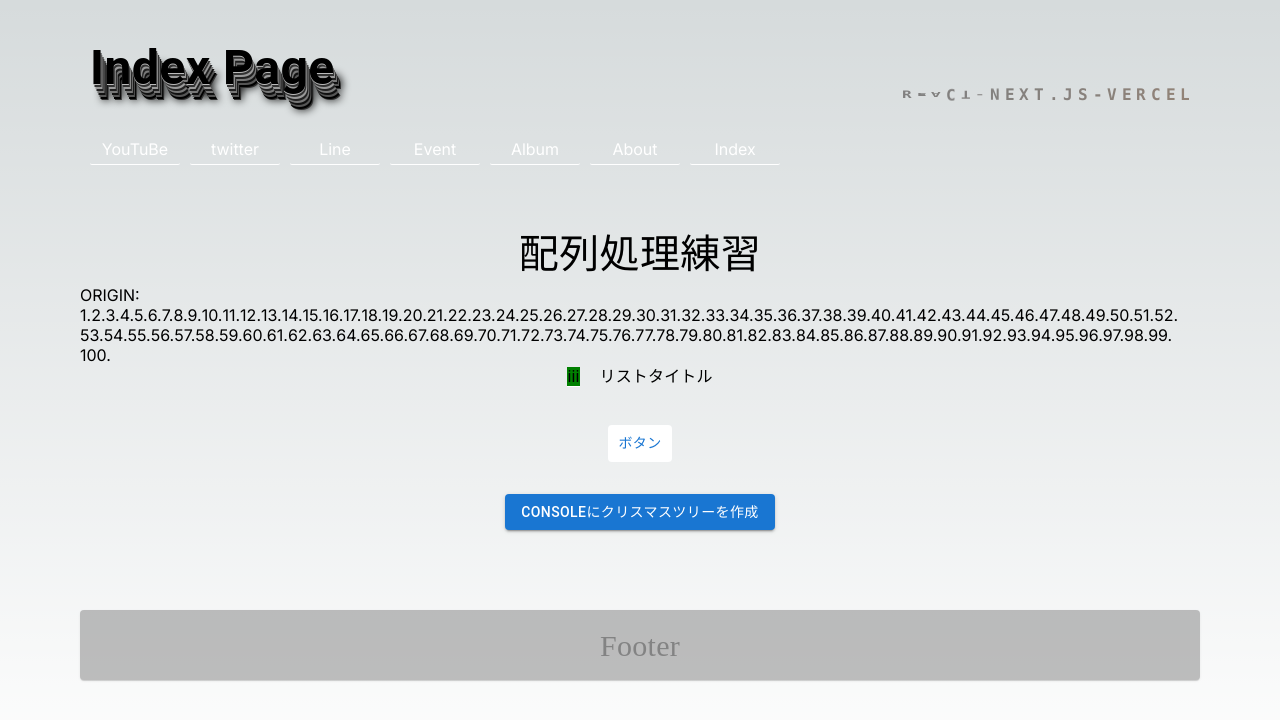
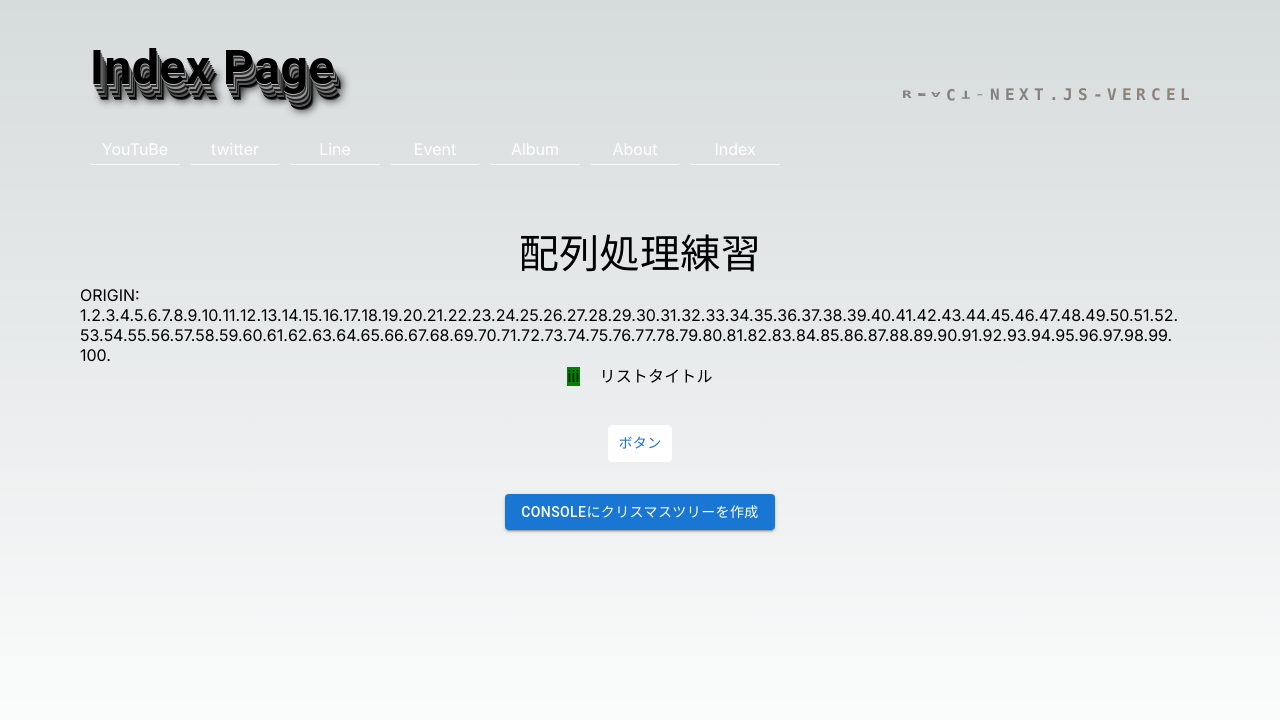
Before and after one commit to URuSonn/NOKSH, a Next.js app: page / in a window 1280 px wide. Shown: the top 720 px of the page. Built offline with nearby package versions, Linux system fonts and the light colour scheme.

Commit message:
➖footerを非表示に

```diff
--- a/src/pages/index.jsx
+++ b/src/pages/index.jsx
@@ -3,7 +3,7 @@ import { Inter } from "next/font/google";
 import styles from "@/src/styles/Home.module.css";
 import { Header } from "@/src/components/Header";
 import { INDEX_PAGE_TITLE } from "@/src/utils/path";
-import { Footer } from "@/src/components/Footer";
+// import { Footer } from "@/src/components/Footer";
 import { Box, Button, Typography } from "@mui/material";
 
 const inter = Inter({ subsets: ["latin"] });
@@ -138,7 +138,7 @@ export default function Home() {
           sx={{ marginTop: "2rem" }}>
           consoleにクリスマスツリーを作成
         </Button>
-        <Footer />
+        {/* <Footer /> */}
       </main>
     </>
   );
```
